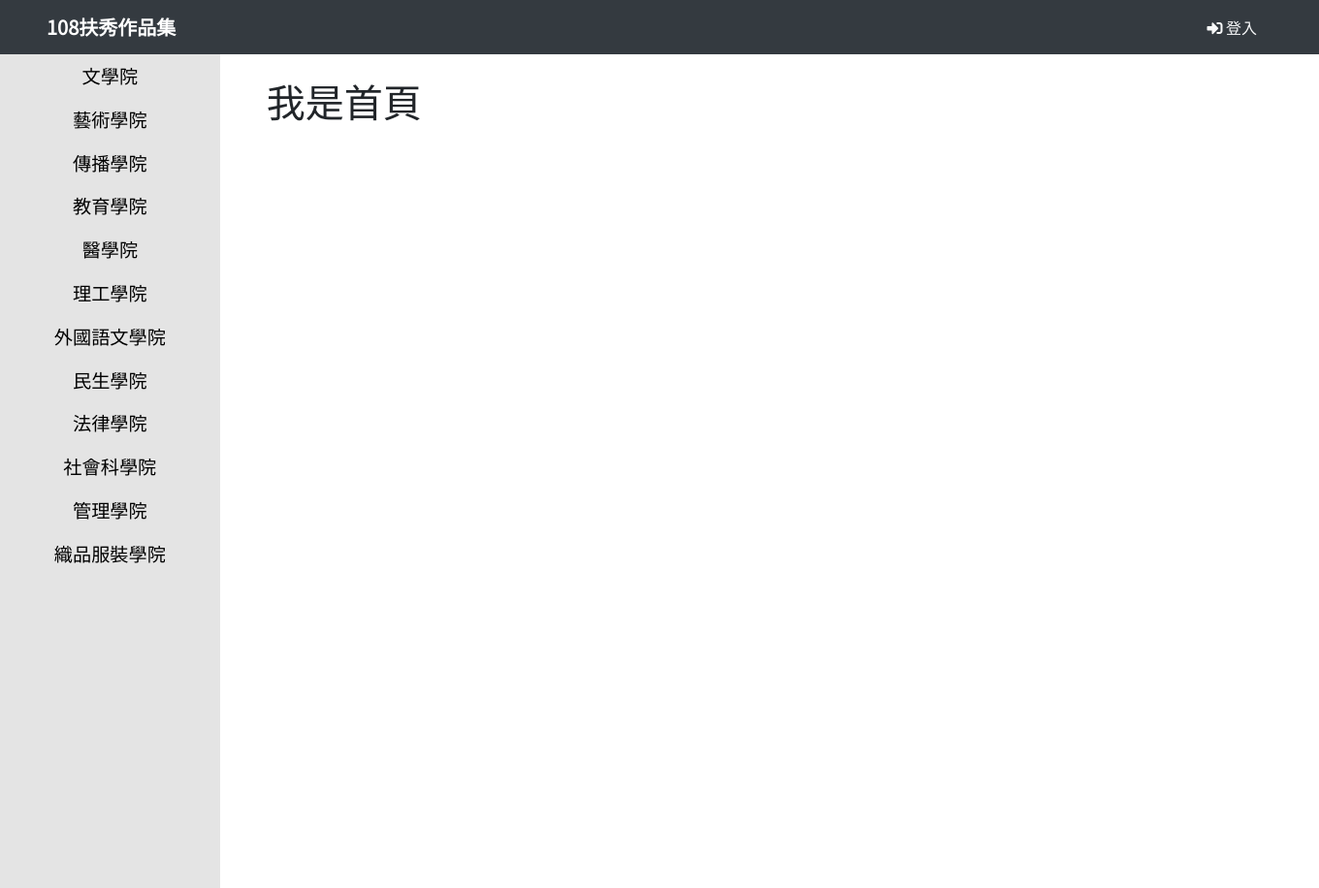
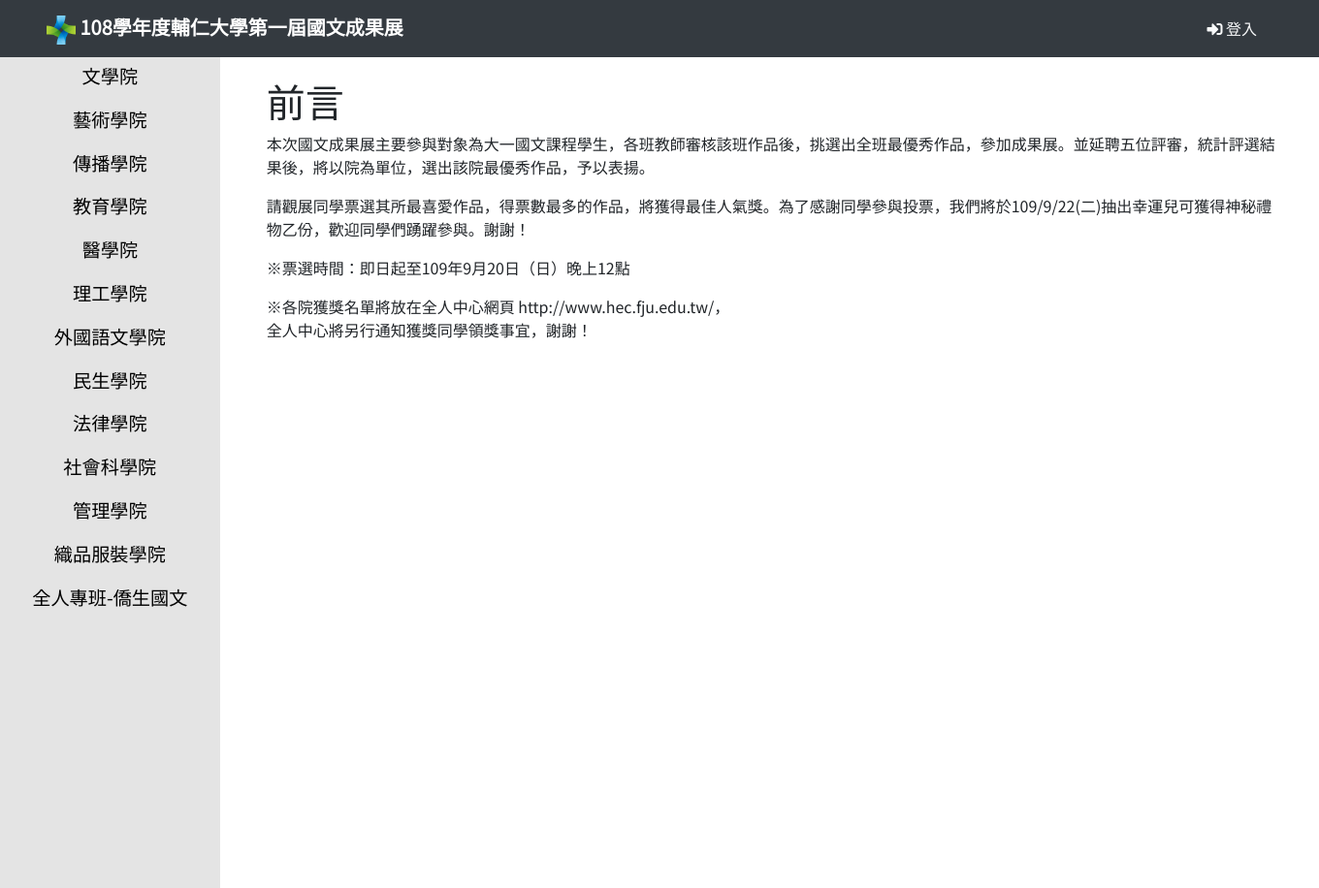
Before and after one commit to SIRLA-FJULIS/FJU_Portfolio_Voting, a Django app: page / in a window 1360 px wide. Shown: the whole page at 97% size. Run offline with Django 3.2, Linux system fonts and the light colour scheme; some libraries are stand-ins or nearby versions.

Commit message:
update according to request

```diff
--- a/Portfolio_Voting/portfolios/models.py
+++ b/Portfolio_Voting/portfolios/models.py
@@ -15,6 +15,7 @@ MANAGEMENT_CHOICES = (
 	("社會科學院", "社會科學院"),
 	("管理學院", "管理學院"),
 	("織品服裝學院", "織品服裝學院"),
+	("全人專班-僑生國文", "全人專班-僑生國文")
 )
 
 class Work(models.Model):
--- a/Portfolio_Voting/templates/index.html
+++ b/Portfolio_Voting/templates/index.html
@@ -1,5 +1,10 @@
 {% extends "layout/base.html" %}
 
 {% block content %}
-<h1>我是首頁</h1>
+<h1>前言</h1>
+<p>本次國文成果展主要參與對象為大一國文課程學生，各班教師審核該班作品後，挑選出全班最優秀作品，參加成果展。並延聘五位評審，統計評選結果後，將以院為單位，選出該院最優秀作品，予以表揚。</p>
+<p>請觀展同學票選其所最喜愛作品，得票數最多的作品，將獲得最佳人氣獎。為了感謝同學參與投票，我們將於109/9/22(二)抽出幸運兒可獲得神秘禮物乙份，歡迎同學們踴躍參與。謝謝！</p>
+<p>※票選時間：即日起至109年9月20日（日）晚上12點</p>
+<p>※各院獲獎名單將放在全人中心網頁 http://www.hec.fju.edu.tw/，
+<br/>全人中心將另行通知獲獎同學領獎事宜，謝謝！</p>
 {% endblock %}
--- a/Portfolio_Voting/templates/layout/_navbar.html
+++ b/Portfolio_Voting/templates/layout/_navbar.html
@@ -37,5 +37,8 @@
         <li>
             <a href="{% url 'portfolios:index' college='織品服裝學院' %}" class="nav-link">織品服裝學院</a>
         </li>
+        <li>
+            <a href="{% url 'portfolios:index' college='全人專班-僑生國文' %}" class="nav-link">全人專班-僑生國文</a>
+        </li>
     </ul>
 </nav>
--- a/Portfolio_Voting/templates/layout/base.html
+++ b/Portfolio_Voting/templates/layout/base.html
@@ -5,6 +5,7 @@
     <meta charset='utf-8'>
     <meta http-equiv='X-UA-Compatible' content='IE=edge'>
     <meta name='viewport' content='width=device-width, initial-scale=1'>
+    <link rel=icon href="{% static 'logo.png' %}" sizes="16x16" type="image/png">
     <link rel="stylesheet" href="https://stackpath.bootstrapcdn.com/bootstrap/4.4.1/css/bootstrap.min.css" integrity="sha384-Vkoo8x4CGsO3+Hhxv8T/Q5PaXtkKtu6ug5TOeNV6gBiFeWPGFN9MuhOf23Q9Ifjh" crossorigin="anonymous">
     <link rel="stylesheet" href="{% static "vendor/fontawesome/css/all.css" %}">
     <link rel="stylesheet" href="{% static "css/style.css" %}">
@@ -13,12 +14,13 @@
     <script src="https://stackpath.bootstrapcdn.com/bootstrap/4.4.1/js/bootstrap.min.js" integrity="sha384-wfSDF2E50Y2D1uUdj0O3uMBJnjuUD4Ih7YwaYd1iqfktj0Uod8GCExl3Og8ifwB6" crossorigin="anonymous"></script>
     {% block custom_head %}{% endblock %}
     {% block meta %}{% endblock %}
-    {% block title %}<title>108伏秀作品集</title>{% endblock %}
+    {% block title %}<title>108學年度輔仁大學第一屆國文成果展</title>{% endblock %}
 </head>
 <body>
     <header class="navbar navbar-expand-md navbar-dark bg-dark fixed-top px-md-5">
         <a class="navbar-brand font-weight-bold mr-auto" href="{% url 'index' %}">
-            108扶秀作品集
+            <img src="{% static 'logo.png' %}" width="30" height="30">
+            108學年度輔仁大學第一屆國文成果展
         </a>
         {% if user.is_admin %}
             <span class="text-light mr-3"><i class="far fa-user mr-1"></i>{{ user.username }}</span>
```
Also changed, not shown: Portfolio_Voting/static/logo.png (added), Portfolio_Voting/static/logo_stroke.png (added).
